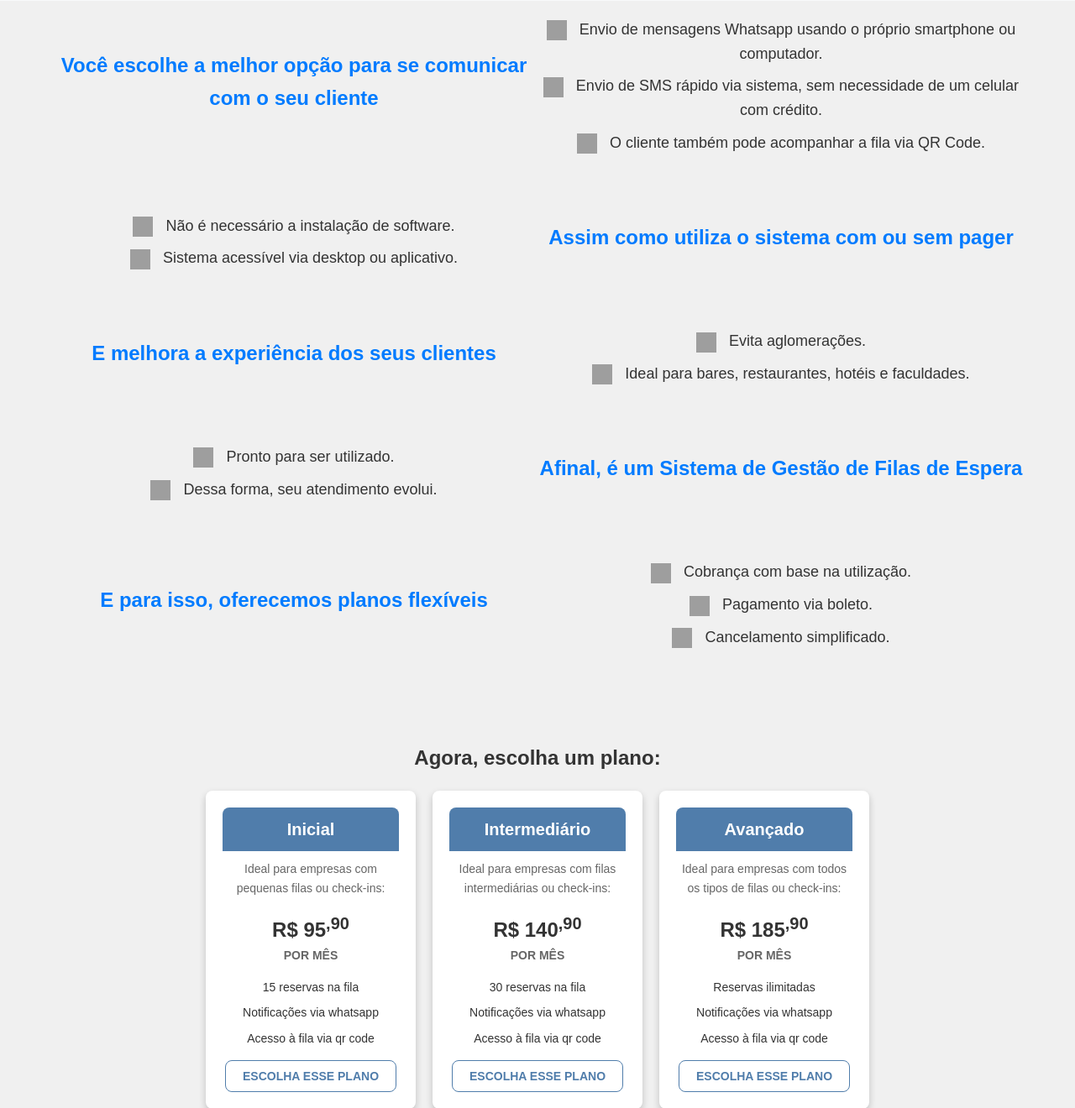
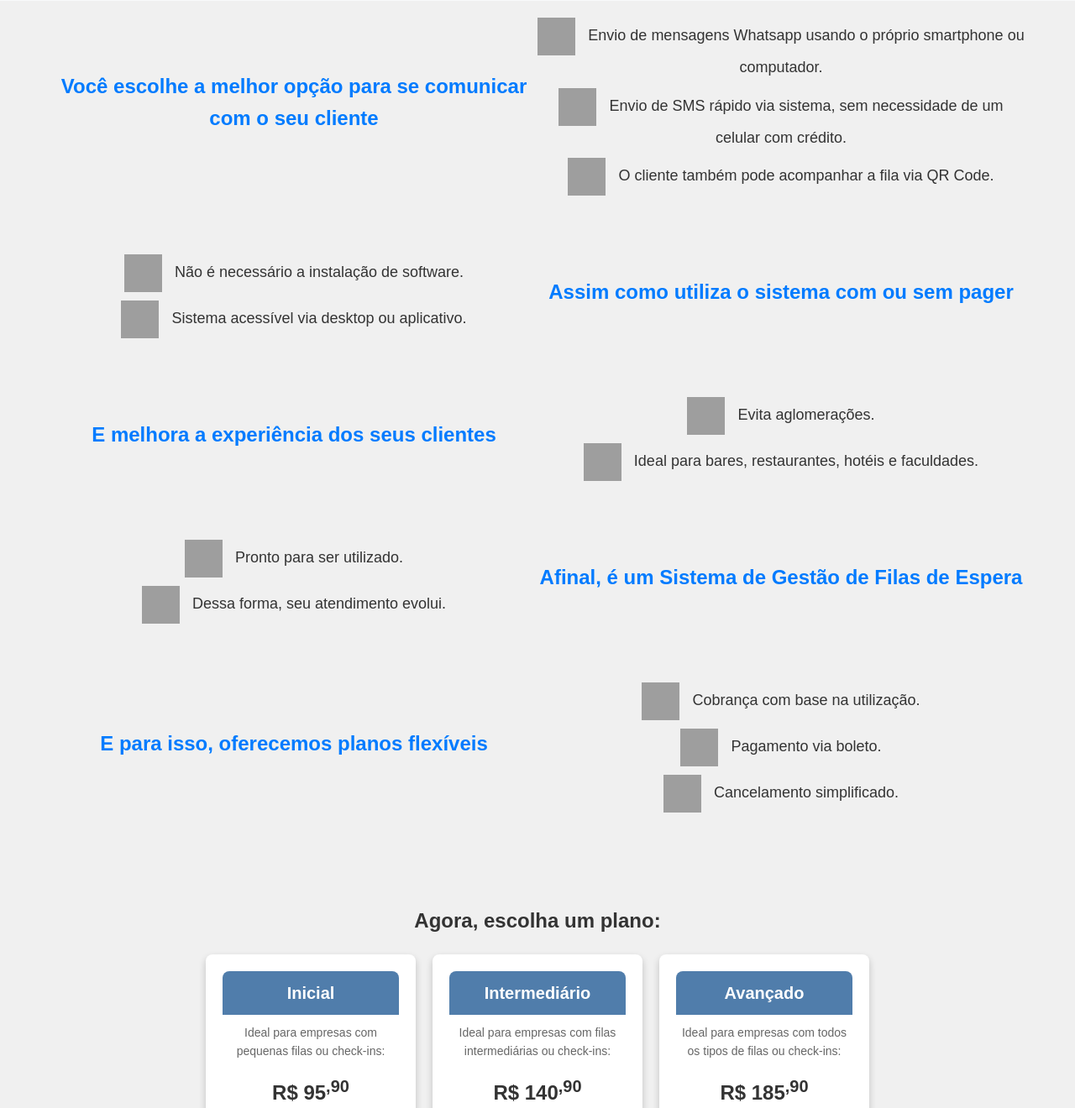
Before and after one commit to gabriellafb/projeto-guiche, a Flask app: page / in a window 1280 px wide. Shown: the part 1289-2609 px from the top of the page at 84% size. Run offline with Flask 3, Linux system fonts and the light colour scheme; grey boxes are pictures that could not be loaded.

Commit message:
Atualização arquivo styles.css

```diff
--- a/frontend/static/styles.css
+++ b/frontend/static/styles.css
@@ -70,7 +70,7 @@ h1 {
 }
 
 .image-placeholder {
-    background-color: #ddd;
+
     width: 300px;
     height: 300px;
     margin: 20px auto;
@@ -151,8 +151,8 @@ p {
 }
 
 p img {
-    width: 24px;
-    height: 24px;
+    width: 45px;
+    height: 45px;
     margin-right: 10px;
     vertical-align: middle;
 }
```
